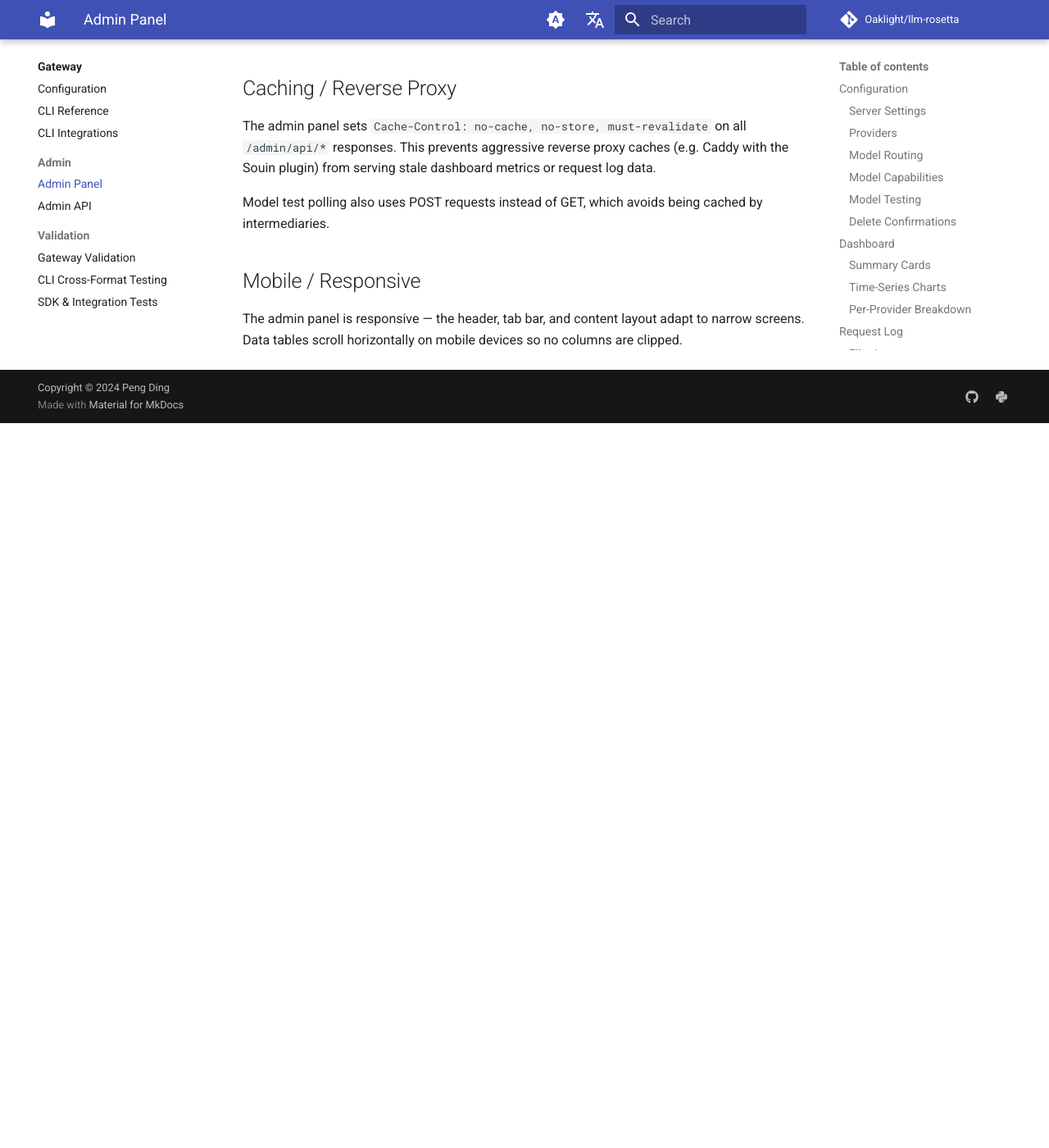
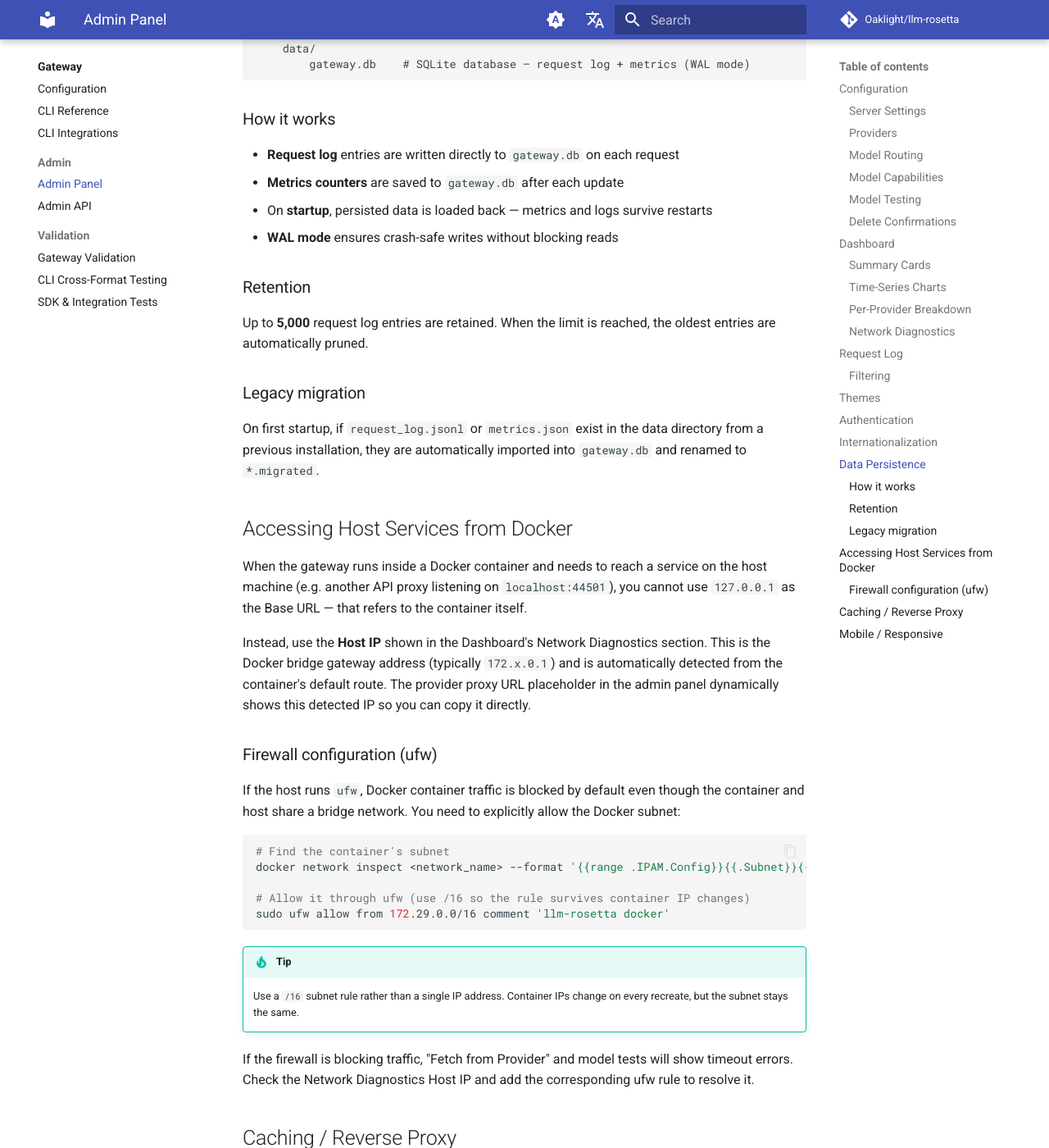
Before and after one commit to Oaklight/llm-rosetta, an MkDocs documentation site: the page built from docs/gateway/admin-panel.md, in a window 1280 px wide and 1400 px high, scrolled down 8733 px. Shown: the whole window at 82% size. Built offline with MkDocs 1.6.1 and Material for MkDocs 9.7.7, drawn with Linux system fonts in a browser that asks for light colours; comment, search, counter and statistics services are not loaded; before the commit the page ends 9249 px from its top, so only the background shows below that; some of the changed text lies outside the part shown.

Commit message:
docs: add Host IP detection, Docker host access, and error diagnostics
- Network Diagnostics: document Host IP detection via /proc/net/route
- New section: Accessing Host Services from Docker (Host IP, ufw rules)
- Fetch from Provider: document improved error messages (refused/timeout/DNS)

````diff
--- a/docs/gateway/admin-panel.md
+++ b/docs/gateway/admin-panel.md
@@ -37,7 +37,10 @@
 - **Search** models by name or **filter** by provider using the dropdown
 - **Sort** by model name or provider by clicking column headers
 - **Add** a new model with provider assignment
-- **Fetch from Provider** — query the upstream `/v1/models` endpoint, browse available models with checkboxes, and bulk-add with optional prefix
+- **Fetch from Provider** — query the upstream `/v1/models` endpoint, browse available models with checkboxes, and bulk-add with optional prefix. Error responses show actionable diagnostics:
+    - **Connection refused** — the upstream service is not running or a firewall is blocking the connection
+    - **Timeout** — the upstream host is not reachable from the gateway container
+    - **DNS failure** — the Base URL hostname cannot be resolved
 - **Edit** model capabilities inline
 - **Delete** a model routing entry
 - **Test** a model directly from the admin panel
@@ -105,6 +108,16 @@
 ### Per-Provider Breakdown
 
 A table showing request counts grouped by target provider, useful for identifying traffic distribution.
+
+### Network Diagnostics
+
+The dashboard includes a Network Diagnostics section that checks connectivity from the gateway process. Three items are displayed:
+
+| Item | Description |
+|------|-------------|
+| **IP Location** | The gateway's outgoing public IP and geolocation, detected via an external lookup service |
+| **Host IP** | The Docker host's gateway IP (e.g. `172.29.0.1`), detected from the container's default route via `/proc/net/route`. Useful for reaching services running on the host machine. Only shown when running inside a container. |
+| **Google** | Basic connectivity check to `google.com` |
 
 ## Request Log
 
@@ -207,6 +220,29 @@
 
 On first startup, if `request_log.jsonl` or `metrics.json` exist in the data directory from a previous installation, they are automatically imported into `gateway.db` and renamed to `*.migrated`.
 
+## Accessing Host Services from Docker
+
+When the gateway runs inside a Docker container and needs to reach a service on the host machine (e.g. another API proxy listening on `localhost:44501`), you cannot use `127.0.0.1` as the Base URL — that refers to the container itself.
+
+Instead, use the **Host IP** shown in the Dashboard's Network Diagnostics section. This is the Docker bridge gateway address (typically `172.x.0.1`) and is automatically detected from the container's default route. The provider proxy URL placeholder in the admin panel dynamically shows this detected IP so you can copy it directly.
+
+### Firewall configuration (ufw)
+
+If the host runs `ufw`, Docker container traffic is blocked by default even though the container and host share a bridge network. You need to explicitly allow the Docker subnet:
+
+```bash
+# Find the container's subnet
+docker network inspect <network_name> --format '{{range .IPAM.Config}}{{.Subnet}}{{end}}'
+
+# Allow it through ufw (use /16 so the rule survives container IP changes)
+sudo ufw allow from 172.29.0.0/16 comment 'llm-rosetta docker'
+```
+
+!!! tip
+    Use a `/16` subnet rule rather than a single IP address. Container IPs change on every recreate, but the subnet stays the same.
+
+If the firewall is blocking traffic, "Fetch from Provider" and model tests will show timeout errors. Check the Network Diagnostics Host IP and add the corresponding ufw rule to resolve it.
+
 ## Caching / Reverse Proxy
 
 The admin panel sets `Cache-Control: no-cache, no-store, must-revalidate` on all `/admin/api/*` responses. This prevents aggressive reverse proxy caches (e.g. Caddy with the Souin plugin) from serving stale dashboard metrics or request log data.
````
